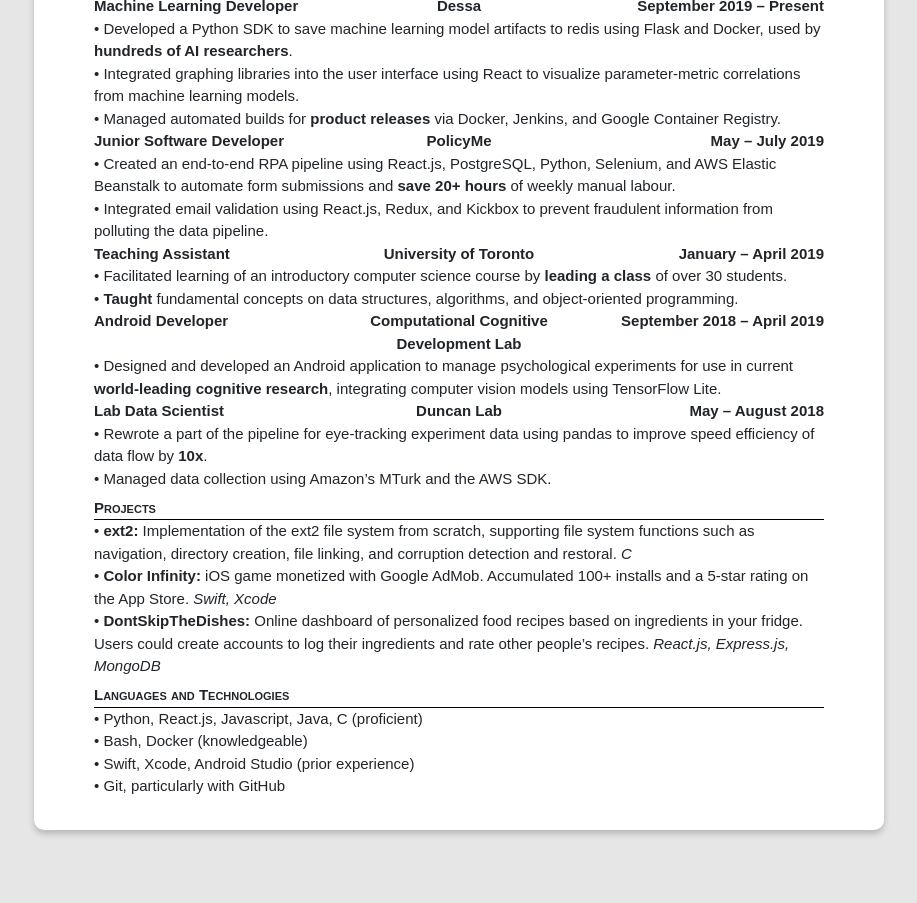
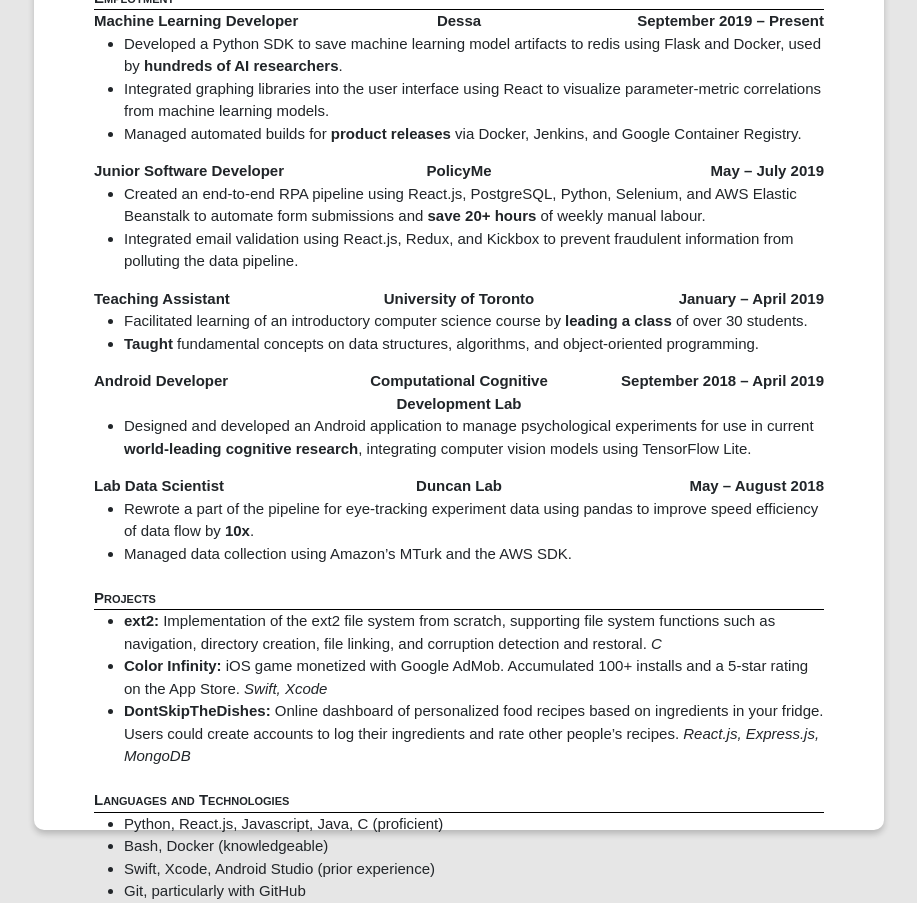
Before and after one commit to choi-calvin/choi-calvin.github.io, a React (Create React App) app: page / in a window 1280 px wide. Shown: the part 320-1223 px from the top of the page, without its empty margins (181-1098 px from the left). Before the commit the page ends 1200 px from the top, so only its background shows below. Built offline with nearby package versions, Linux system fonts and the light colour scheme.

Commit message:
Change bodies to ul

```diff
--- a/src/js/containers/Resume.css
+++ b/src/js/containers/Resume.css
@@ -9,8 +9,9 @@
   text-align: left;
 }
 
-.resume p {
-  margin: 0 -15px;
+.resume ul {
+  margin: 0 -15px 15px -15px;
+  padding-left: 30px;
 }
 
 .center {
--- a/src/js/data/bodies.js
+++ b/src/js/data/bodies.js
@@ -2,55 +2,55 @@
 
 const Bodies = {
   educationMain: (
-    <p>
-      •	B.S. in Computer Science and Cognitive Science, expected May 2021. <b>GPA: 3.85</b><br />
-      •	Coursework: Operating Systems; Databases; Machine Learning; Artificial Intelligence; Web Development; Cognitive Neuroscience
-    </p>
+    <ul>
+      <li>B.S. in Computer Science and Cognitive Science, expected May 2021. <b>GPA: 3.85</b></li>
+      <li>Coursework: Operating Systems; Databases; Machine Learning; Artificial Intelligence; Web Development; Cognitive Neuroscience</li>
+    </ul>
   ),
   employmentDessa: (
-    <p>
-      •	Developed a Python SDK to save machine learning model artifacts to redis using Flask and Docker, used by <b>hundreds of AI researchers</b>.<br />
-      •	Integrated graphing libraries into the user interface using React to visualize parameter-metric correlations from machine learning models.<br />
-      •	Managed automated builds for <b>product releases</b> via Docker, Jenkins, and Google Container Registry.
-    </p>
+    <ul>
+      <li>Developed a Python SDK to save machine learning model artifacts to redis using Flask and Docker, used by <b>hundreds of AI researchers</b>.</li>
+      <li>Integrated graphing libraries into the user interface using React to visualize parameter-metric correlations from machine learning models.</li>
+      <li>Managed automated builds for <b>product releases</b> via Docker, Jenkins, and Google Container Registry.</li>
+    </ul>
   ),
   employmentPolicyMe: (
-    <p>
-      •	Created an end-to-end RPA pipeline using React.js, PostgreSQL, Python, Selenium, and AWS Elastic Beanstalk to automate form submissions and <b>save 20+ hours</b> of weekly manual labour.<br />
-      •	Integrated email validation using React.js, Redux, and Kickbox to prevent fraudulent information from polluting the data pipeline.
-    </p>
+    <ul>
+      <li>Created an end-to-end RPA pipeline using React.js, PostgreSQL, Python, Selenium, and AWS Elastic Beanstalk to automate form submissions and <b>save 20+ hours</b> of weekly manual labour.</li>
+      <li>Integrated email validation using React.js, Redux, and Kickbox to prevent fraudulent information from polluting the data pipeline.</li>
+    </ul>
   ),
   employmentTA: (
-    <p>
-      •	Facilitated learning of an introductory computer science course by <b>leading a class</b> of over 30 students.<br />
-      •	<b>Taught</b> fundamental concepts on data structures, algorithms, and object-oriented programming.
-    </p>
+    <ul>
+      <li>Facilitated learning of an introductory computer science course by <b>leading a class</b> of over 30 students.</li>
+      <li><b>Taught</b> fundamental concepts on data structures, algorithms, and object-oriented programming.</li>
+    </ul>
   ),
   employmentCoCo: (
-    <p>
-      •	Designed and developed an Android application to manage psychological experiments for use in current <b>world-leading cognitive research</b>, integrating computer vision models using TensorFlow Lite.
-    </p>
+    <ul>
+      <li>Designed and developed an Android application to manage psychological experiments for use in current <b>world-leading cognitive research</b>, integrating computer vision models using TensorFlow Lite.</li>
+    </ul>
   ),
   employmentDuncan: (
-    <p>
-      •	Rewrote a part of the pipeline for eye-tracking experiment data using pandas to improve speed efficiency of data flow by <b>10x</b>.<br />
-      •	Managed data collection using Amazon’s MTurk and the AWS SDK.
-    </p>
+    <ul>
+      <li>Rewrote a part of the pipeline for eye-tracking experiment data using pandas to improve speed efficiency of data flow by <b>10x</b>.</li>
+      <li>Managed data collection using Amazon’s MTurk and the AWS SDK.</li>
+    </ul>
   ),
   projectsMain: (
-    <p>
-      •	<b>ext2:</b> Implementation of the ext2 file system from scratch, supporting file system functions such as navigation, directory creation, file linking, and corruption detection and restoral.  <i>C</i><br />
-      •	<b>Color Infinity:</b> iOS game monetized with Google AdMob. Accumulated 100+ installs and a 5-star rating on the App Store.  <i>Swift, Xcode</i><br />
-      •	<b>DontSkipTheDishes:</b> Online dashboard of personalized food recipes based on ingredients in your fridge. Users could create accounts to log their ingredients and rate other people’s recipes.  <i>React.js, Express.js, MongoDB</i>
-    </p>
+    <ul>
+      <li><b>ext2:</b> Implementation of the ext2 file system from scratch, supporting file system functions such as navigation, directory creation, file linking, and corruption detection and restoral.  <i>C</i></li>
+      <li><b>Color Infinity:</b> iOS game monetized with Google AdMob. Accumulated 100+ installs and a 5-star rating on the App Store.  <i>Swift, Xcode</i></li>
+      <li><b>DontSkipTheDishes:</b> Online dashboard of personalized food recipes based on ingredients in your fridge. Users could create accounts to log their ingredients and rate other people’s recipes.  <i>React.js, Express.js, MongoDB</i></li>
+    </ul>
   ),
   languagesMain: (
-    <p>
-      •	Python, React.js, Javascript, Java, C (proficient)<br />
-      •	Bash, Docker (knowledgeable)<br />
-      •	Swift, Xcode, Android Studio (prior experience)<br />
-      •	Git, particularly with GitHub
-    </p>
+    <ul>
+      <li>Python, React.js, Javascript, Java, C (proficient)</li>
+      <li>Bash, Docker (knowledgeable)</li>
+      <li>Swift, Xcode, Android Studio (prior experience)</li>
+      <li>Git, particularly with GitHub</li>
+    </ul>
   ),
 };
 
```
